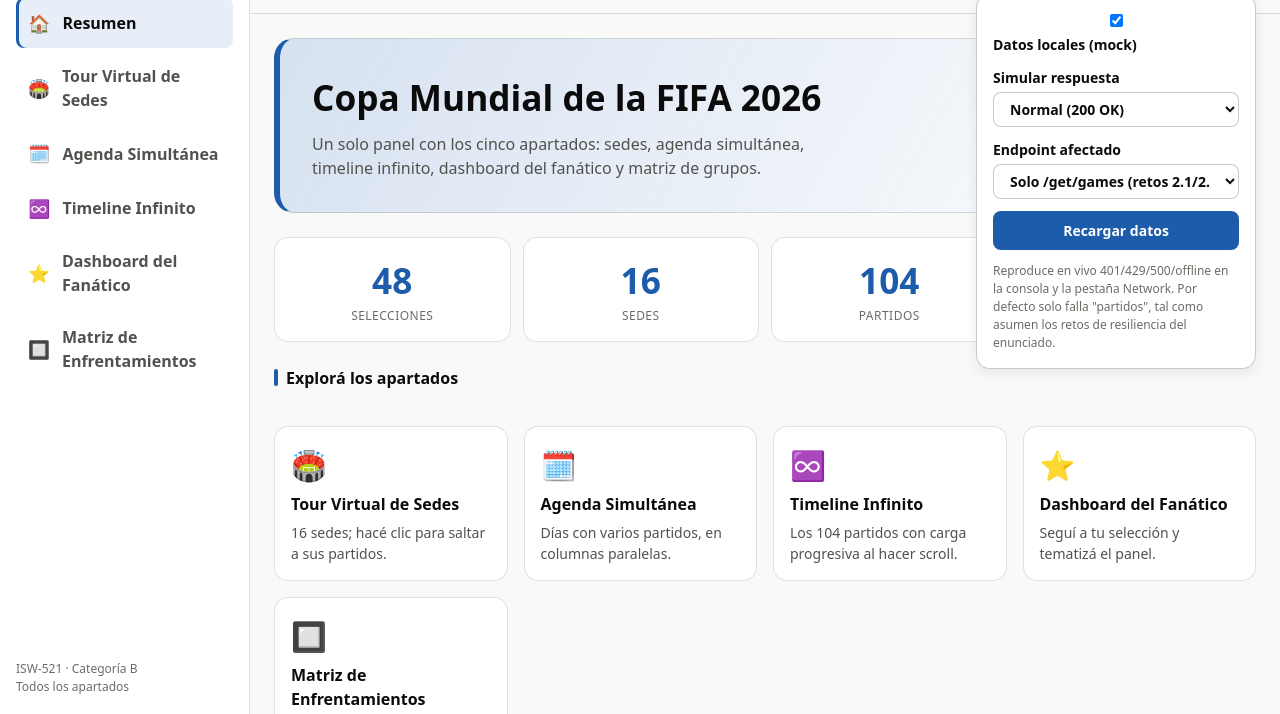
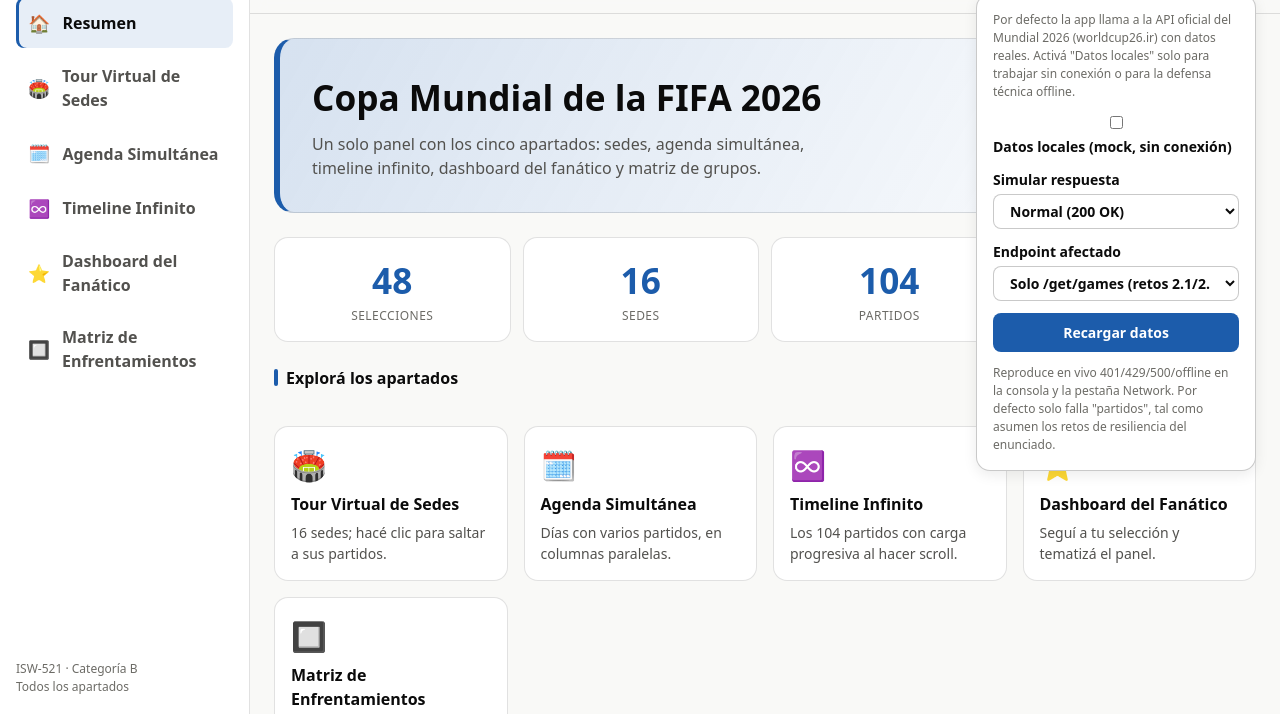
Before and after one commit to andreyhnzzz/ah-dashboard-lab, a plain HTML site: page index.html in a window 1280 px wide. Both pictures are taken after a click on the heading "Modo demo". Shown: the part 76-790 px from the top of the page. Drawn offline with Linux system fonts and the light colour scheme.

Commit message:
Fix: API connection bug

```diff
--- a/index.html
+++ b/index.html
@@ -58,8 +58,9 @@
           <details class="demo">
             <summary class="btn btn--ghost" title="Herramientas para la defensa técnica">Modo demo</summary>
             <div class="demo__panel">
+              <p class="demo__hint" style="margin-top:0">Por defecto la app llama a la API oficial del Mundial 2026 (worldcup26.ir) con datos reales. Activá "Datos locales" solo para trabajar sin conexión o para la defensa técnica offline.</p>
               <label class="demo__row">
-                <input type="checkbox" id="toggle-mock" checked> Datos locales (mock)
+                <input type="checkbox" id="toggle-mock"> Datos locales (mock, sin conexión)
               </label>
               <label class="demo__row">Simular respuesta
                 <select id="sim-select">
```
